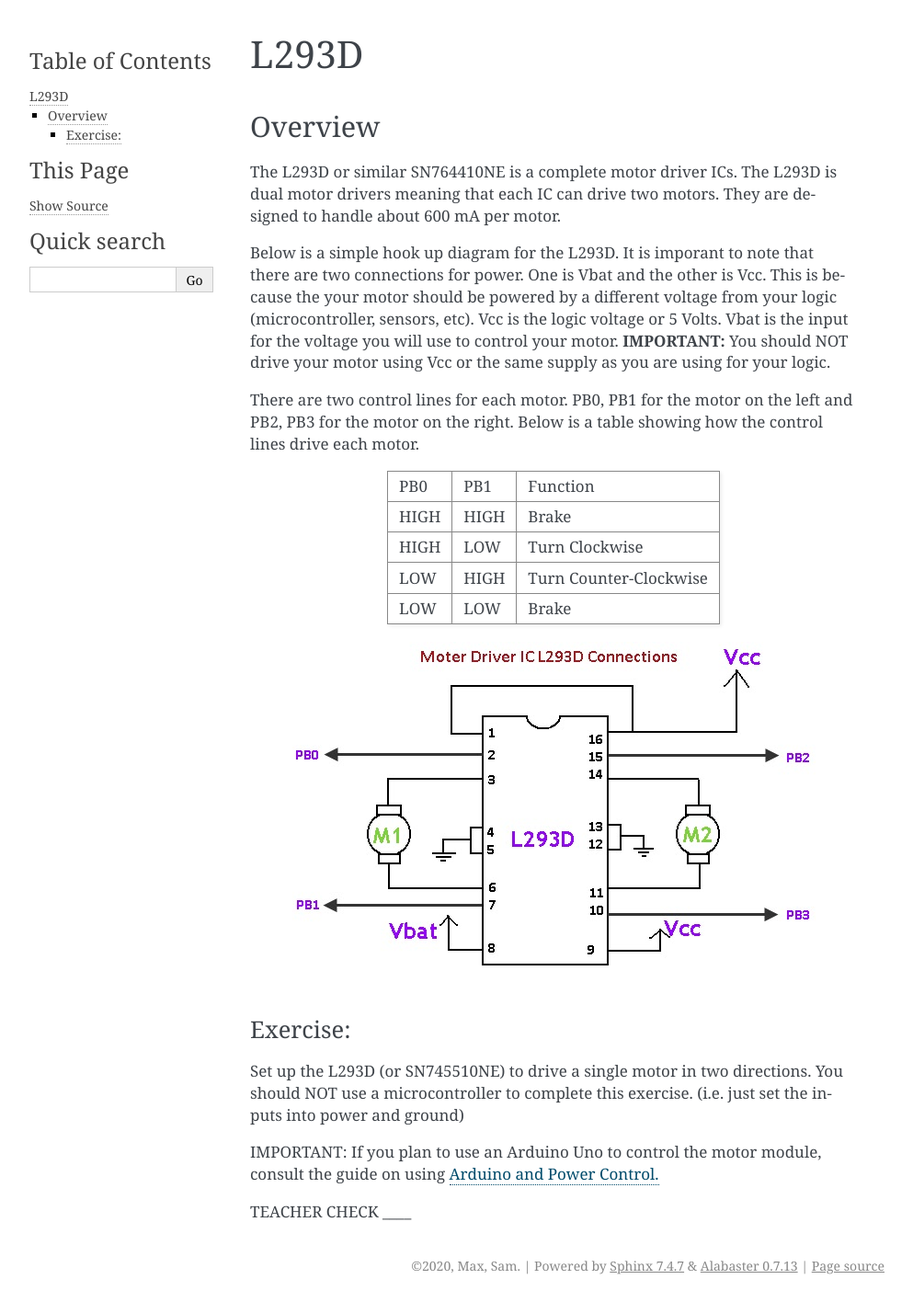
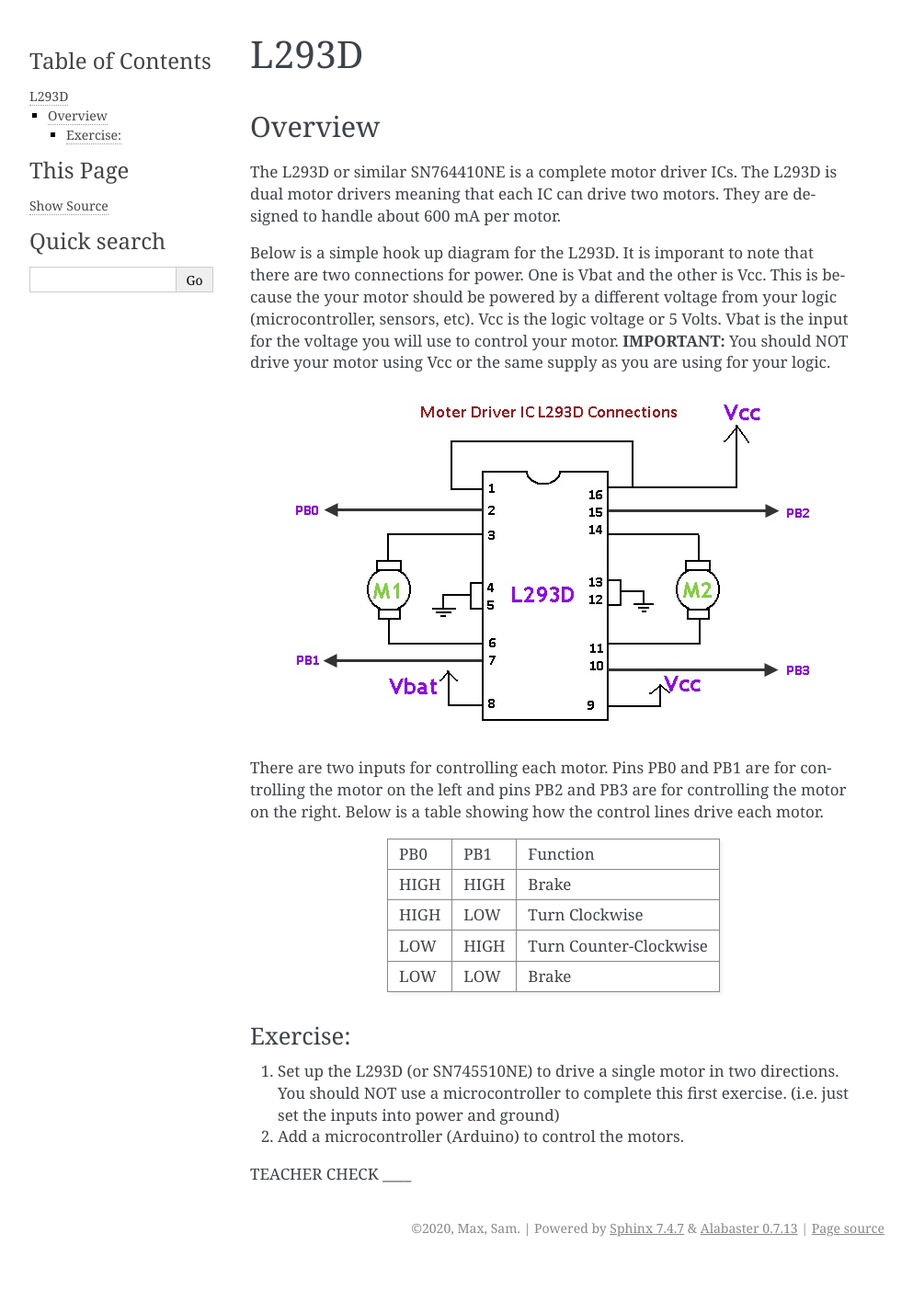
Before and after one commit to maxtkc/mvths-wiki, a Sphinx documentation site: the page built from docs/060a-L233D.rst, in a window 1280 px wide. Shown: the whole page at 92% size, without its empty margins (148-1141 px from the left). Built offline with Sphinx 7.4.7, drawn with Linux system fonts in a browser that asks for light colours; pages that are not in the unit, such as notebooks, are missing from menus; after the commit the page ends 1375 px from its top, so only the background shows below that.

Commit message:
Update 060a-L233D.rst

```diff
--- a/docs/060a-L233D.rst
+++ b/docs/060a-L233D.rst
@@ -8,7 +8,11 @@
 
 Below is a simple hook up diagram for the L293D. It is imporant to note that there are two connections for power. One is Vbat and the other is Vcc. This is because the your motor should be powered by a different voltage from your logic (microcontroller, sensors, etc). Vcc is the logic voltage or 5 Volts. Vbat is the input for the voltage you will use to control your motor. **IMPORTANT:** You should NOT drive your motor using Vcc or the same supply as you are using for your logic.
 
-There are two control lines for each motor. PB0, PB1 for the motor on the left and PB2, PB3 for the motor on the right. Below is a table showing how the control lines drive each motor.
+.. figure:: images/image69.png
+   :alt:
+
+
+There are two inputs for controlling each motor. Pins PB0 and PB1 are for controlling the motor on the left and pins PB2 and PB3 are for controlling the motor on the right. Below is a table showing how the control lines drive each motor.
 
 +--------+--------+--------------------------+
 | PB0    | PB1    | Function                 |
@@ -22,18 +26,11 @@
 | LOW    | LOW    | Brake                    |
 +--------+--------+--------------------------+
 
-.. figure:: images/image69.png
-   :alt:
-
 Exercise:
 ~~~~~~~~~
 
-Set up the L293D (or SN745510NE) to drive a single motor in two
-directions. You should NOT use a microcontroller to complete this
-exercise. (i.e. just set the inputs into power and ground)
+#. Set up the L293D (or SN745510NE) to drive a single motor in two directions. You should NOT use a microcontroller to complete this first exercise. (i.e. just set the inputs into power and ground)
 
-IMPORTANT: If you plan to use an Arduino Uno to control the motor
-module, consult the guide on using `Arduino and Power
-Control. <https://www.google.com/url?q=https://docs.google.com/document/d/1BmZbXzxnD2j17QToSZ9jeZmnP7burwfksfQq2v4zu-Y/edit%23heading%3Dh.po3whfrs5bxa&sa=D&ust=1587613174167000>`__
+#. Add a microcontroller (Arduino) to control the motors.
 
 TEACHER CHECK \_\_\_\_
```
